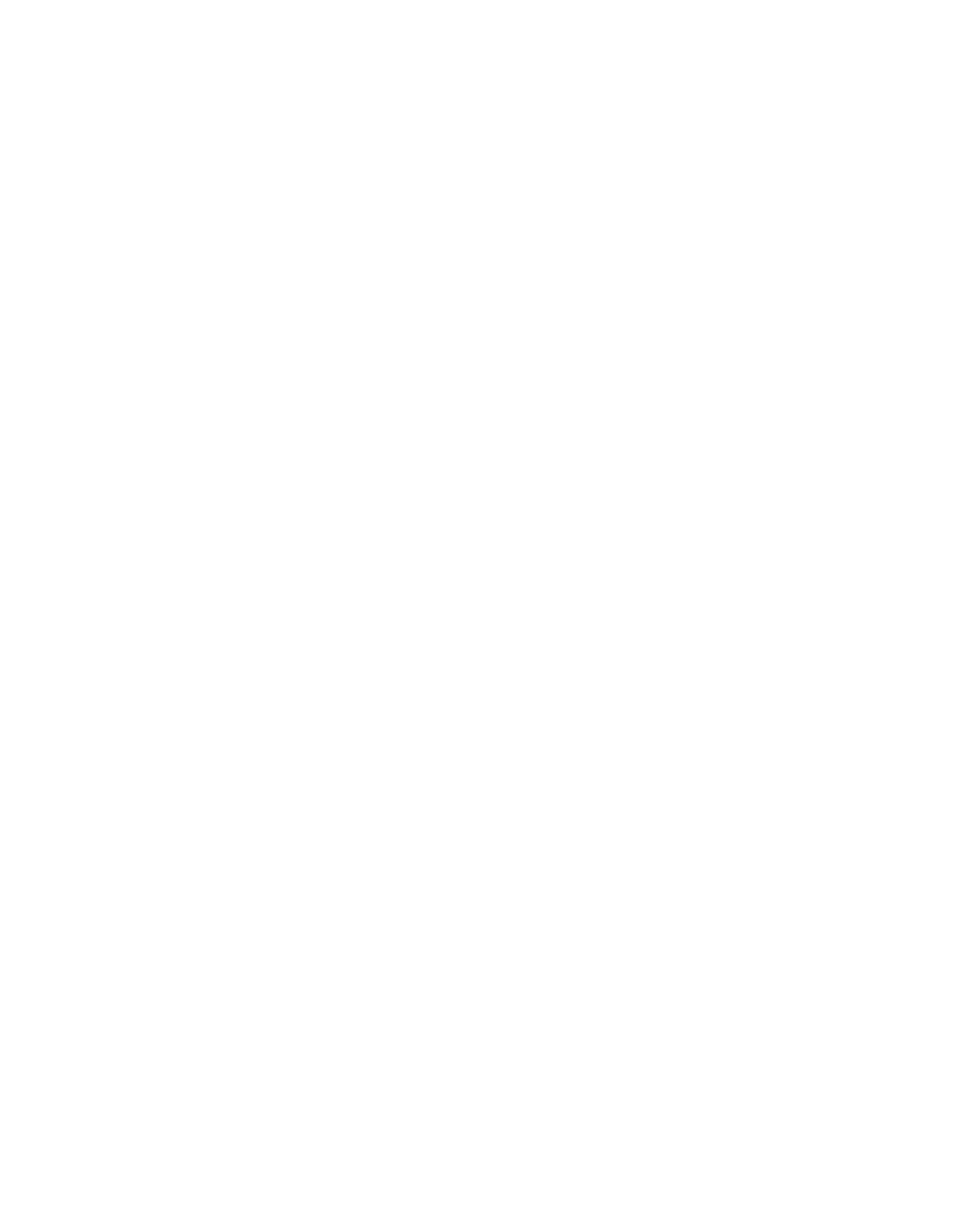
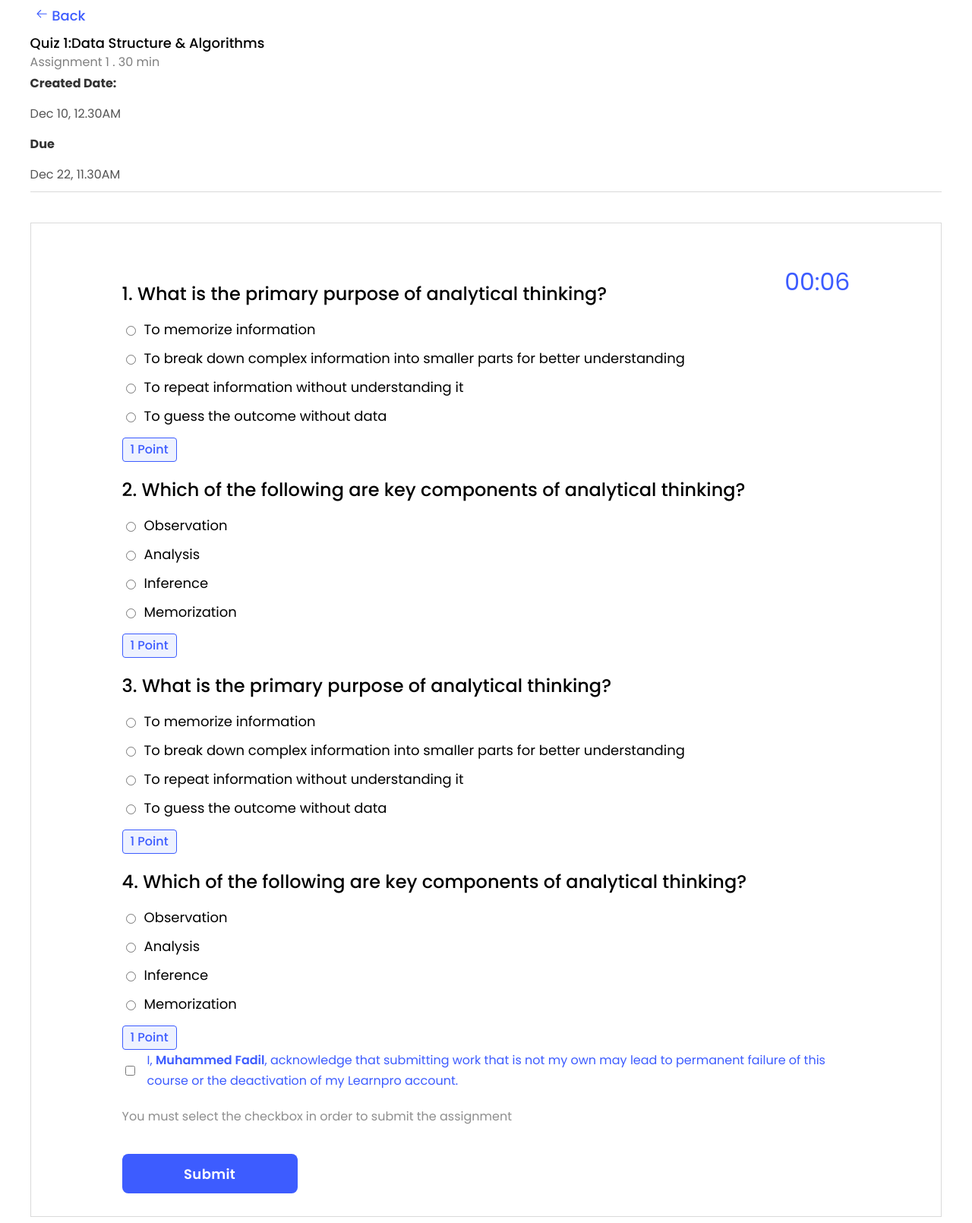
Before and after one commit to israrhusain5892/lms-frontend, a React (Vite) app: page /quiz in a window 1280 px wide. Shown: the whole page at 76% size. Before the commit the page ends 800 px from the top, so only its background shows below. Built offline with nearby package versions, Linux system fonts and the light colour scheme.

Commit message:
complete quiz page

```diff
--- a/src/App.jsx
+++ b/src/App.jsx
@@ -1,10 +1,13 @@
 // USE THIS TO VIEW YOUR COMPONENT RENDER
 // Step 1: import your component here
+
+import QuizPage from "./pages/QuizPage/QuizPage";
 
 function App() {
   return (
     <>
       {/* Step 2: Use it here */}
+      <QuizPage/>
     </>
   );
 }
--- a/src/pages/QuizPage/quiz-page.css
+++ b/src/pages/QuizPage/quiz-page.css
@@ -0,0 +1,218 @@
+@import url('https://fonts.googleapis.com/css2?family=Poppins:ital,wght@0,100;0,200;0,300;0,400;0,500;0,600;0,700;0,800;0,900;1,100;1,200;1,300;1,400;1,500;1,600;1,700;1,800;1,900&display=swap');
+
+.main {
+    width: 95%;
+    margin: auto;
+}
+
+.headerContainer {
+    border-bottom: 1px solid #DADADA;
+    padding-bottom: 10px;
+}
+
+.backBtn {
+    border: none;
+    background: none;
+    font-family: 'Poppins', sans-serif;
+    font-size: 18px;
+    font-weight: 500;
+    line-height: 18px;
+    text-align: left;
+    text-underline-position: from-font;
+    text-decoration-skip-ink: none;
+    color: #3D5CFF;
+
+}
+
+.backIcon {
+
+    font-weight: 400;
+    color: #3D5CFF;
+    font-size: 18px;
+}
+
+.quiz {
+
+    font-family: 'Poppins', sans-serif;
+    font-size: 18px;
+    font-weight: 500;
+    line-height: 15px;
+    text-align: left;
+    text-underline-position: from-font;
+    text-decoration-skip-ink: none;
+    color: #000000;
+
+
+}
+
+.quizAssign {
+    font-family: 'Poppins', sans-serif;
+    font-size: 16px;
+    font-weight: 400;
+    line-height: 0px;
+    text-align: left;
+    text-underline-position: from-font;
+    text-decoration-skip-ink: none;
+    color: #00000080;
+
+
+}
+
+.rightPart p {
+    font-family: 'Poppins', sans-serif;
+    font-size: 16px;
+    font-weight: 700;
+    line-height: 24px;
+    text-align: left;
+    text-underline-position: from-font;
+    text-decoration-skip-ink: none;
+    color: #000000;
+    opacity: 0.8;
+
+}
+
+.rightPart span {
+
+    font-family: 'Poppins', sans-serif;
+    font-size: 16px;
+    font-weight: 400;
+    line-height: 24px;
+    text-align: left;
+    text-underline-position: from-font;
+    text-decoration-skip-ink: none;
+    color: var(--Dark_gray, #555555);
+
+
+}
+
+/* quiz container */
+
+.quizContainer {
+    padding: 30px 120px;
+    border: 1px solid #DADADA;
+    margin-top: 40px;
+
+}
+
+.quizContainer .timer {
+    font-family: 'Poppins', sans-serif;
+    font-size: 31.56px;
+    font-weight: 400;
+    line-height: 30.18px;
+    /* text-align: left; */
+    color: #3D5CFF;
+    float: right;
+
+
+}
+
+.questionStore{
+
+    margin-top: 50px;
+
+}
+
+.questionContainer {
+    margin-top: 15px;
+    width: 100%;
+}
+
+.questionContainer button {
+    background: #EEF2FF;
+    border: 1px solid #3D5CFF;
+    color: #3D5CFF;
+    font-family: 'Poppins', sans-serif;
+    font-size: 16px;
+    font-weight: 500;
+    line-height: 24px;
+    text-align: left;
+    text-underline-position: from-font;
+    text-decoration-skip-ink: none;
+    padding: 3px 10px;
+    border-radius: 4px;
+
+
+}
+
+.question p {
+    font-family: 'Poppins', sans-serif;
+    font-size: 24px;
+    font-weight: 500;
+    line-height: 26px;
+    text-align: left;
+    text-underline-position: from-font;
+    text-decoration-skip-ink: none;
+    color: #000000;
+
+}
+
+.question label {
+
+    font-family: 'Poppins', sans-serif;
+    font-size: 18px;
+    font-weight: 400;
+    line-height: 20px;
+    text-align: left;
+    text-underline-position: from-font;
+    text-decoration-skip-ink: none;
+    display: flex;
+    align-items: center;
+    gap: 8px;
+
+}
+
+.checkbox {
+    font-family: 'Poppins', sans-serif;
+    font-size: 16px;
+    font-weight: 400;
+    line-height: 27px;
+    /* text-align: left; */
+    text-underline-position: from-font;
+    text-decoration-skip-ink: none;
+    color: #3D5CFF;
+    display: flex;
+    align-items: center;
+    gap: 13px;
+
+}
+
+.name {
+
+    font-weight: 600;
+}
+
+.last {
+    font-family: 'Poppins', sans-serif;
+    font-size: 16px;
+    font-weight: 400;
+    line-height: 27px;
+    text-align: left;
+    text-underline-position: from-font;
+    text-decoration-skip-ink: none;
+    color: #1E1E1E80;
+    margin-top: 20px;
+
+
+}
+
+.submitBtn {
+    width: 231px;
+    height: 52px;
+    padding: 10px;
+    border-radius: 8px;
+    opacity: 0px;
+    background: #3D5CFF;
+    border: none;
+    font-family: 'Poppins',sans-serif;
+    font-size: 18px;
+    font-weight: 600;
+    line-height: 27px;
+    letter-spacing: 0.02em;
+    text-align: center;
+    text-underline-position: from-font;
+    text-decoration-skip-ink: none;
+    color:#FFFF;
+    margin-top: 20px;
+
+
+}
```
